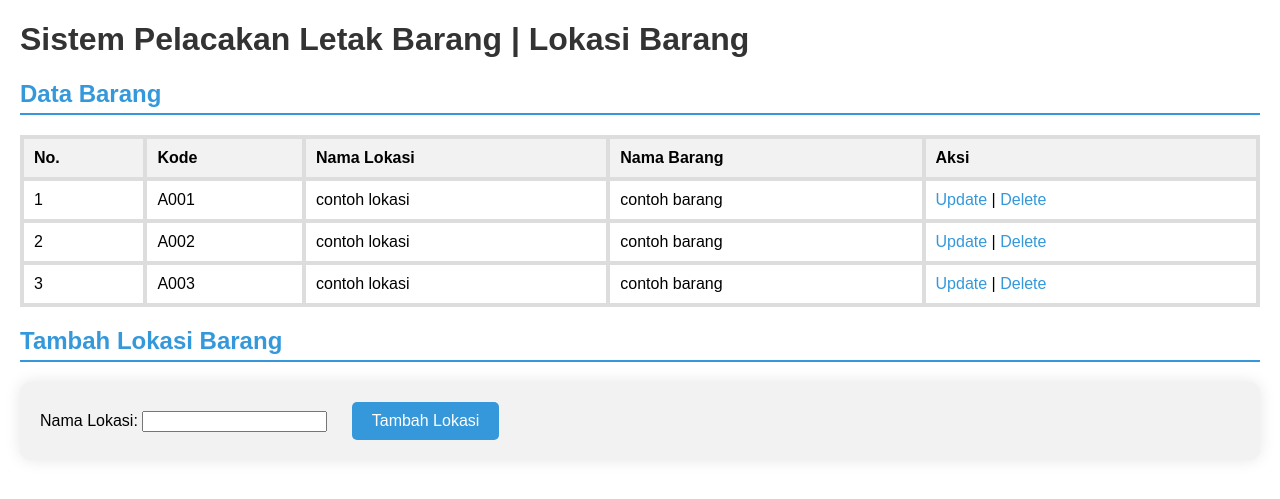
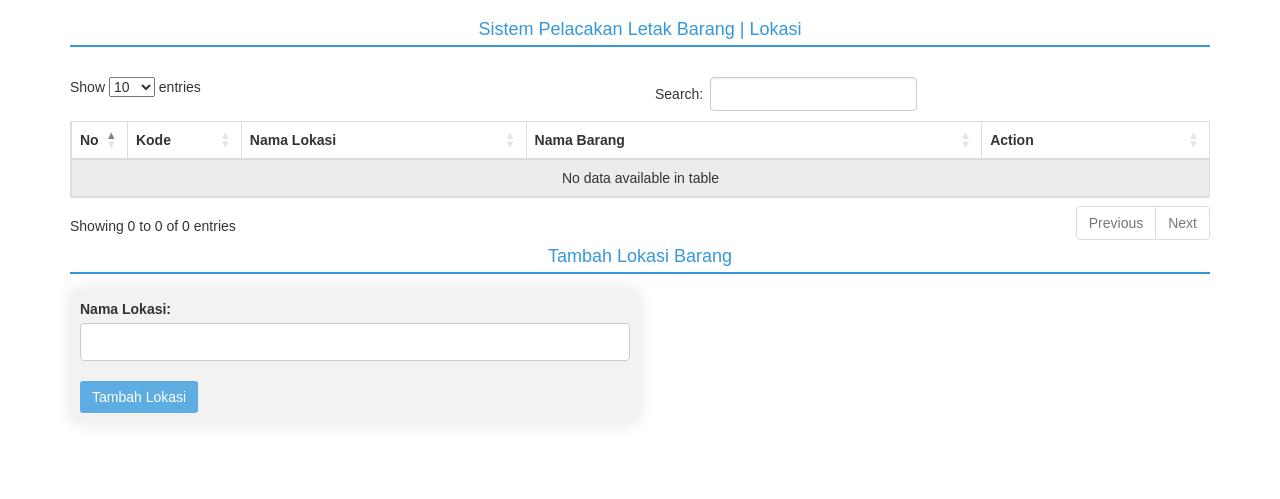
Before and after one commit to cynzhra/Tubes-IMPL, a PHP site: the page made by lokasi/CRUD Lokasi.php in a window 1280 px wide. Shown: the top 499 px of the page. Run offline with PHP 8.4, Linux system fonts and the light colour scheme; data that the repository does not hold is empty; some libraries are stand-ins or nearby versions.

Commit message:
CRUD LOKASI.php

```diff
--- a/lokasi/CRUD Lokasi.php
+++ b/lokasi/CRUD Lokasi.php
@@ -1,156 +1,169 @@
 <!DOCTYPE html>
-<html lang="en">
+<html>
 <head>
+    <meta charset="UTF-8">
+    <meta name="viewport" content="width=device-width, initial-scale=1.0">
+    <title>Lokasi Barang</title>
+    <link rel="stylesheet" type="text/css" href="https://maxcdn.bootstrapcdn.com/bootstrap/3.3.7/css/bootstrap.min.css">
+    <link rel="stylesheet" type="text/css" href="https://cdn.datatables.net/1.10.16/css/dataTables.bootstrap4.min.css">
     <style>
         body {
             font-family: 'Arial', sans-serif;
             margin: 20px;
         }
 
-        h1 {
-            color: #333;
-        }
-
         h2 {
             color: #3498db;
             border-bottom: 2px solid #3498db;
             padding-bottom: 5px;
+            text-align: center;
+            font-size: 18px;
+            margin-top: 0;
+            margin-bottom: 15px;
         }
 
         form {
             margin-bottom: 20px;
-        }
-
-        table {
-            width: 100%;
-            border-collapse: collapse;
-            margin-top: 20px;
-        }
-
-        th, td {
+            margin: 0;
             padding: 10px;
-            text-align: left;
-            border: 1px solid #ddd;
-            border: 4px solid #ddd;
-        }
-
-        th {
-            background-color: #f2f2f2;
-        }
-
-        tr:hover {
-            background-color: #f5f5f5;
-        }
-
-        a {
-            text-decoration: none;
-            color: #3498db;
-        }
-
-        th:first-child,
-        td:first-child {
-            width: px;
-            /* You can adjust the width as needed */
-        }
-
-        form {
-            margin-bottom: 20px;
-            margin: 0 auto; /* Center the form on the page */
-            padding: 20px;
             background-color: #f2f2f2;
             border-radius: 10px;
             box-shadow: 0 0 16px rgba(0, 0, 0, 0.1);
+            max-width: 50%;
+        }
+
+        label {
+            display: block;
+            margin-bottom: 4px;
+            color: #333;
+        }
+
+        input[type="text"] {
+            width: 100%;
+            padding: 8px;
+            margin-bottom: 10px;
+            box-sizing: border-box;
+            border: 1px solid #ccc;
+            border-radius: 4px;
         }
 
         input[type="submit"] {
-            background-color: #3498db;
+            background-color: #5DADE2; /* Lighter shade of blue */
             color: #fff;
-            padding: 10px 20px;
+            padding: 6px 12px; /* Smaller padding */
             border: none;
-            border-radius: 5px;
+            border-radius: 3px; /* Smaller border radius */
             cursor: pointer;
-            font-size: 16px;
-            margin-left: 20px;
+            font-size: 14px; /* Smaller font size */
+            margin: 10px 0 0 0;
         }
 
         input[type="submit"]:hover {
-            background-color: #2980b9;
+            background-color: #3498db; /* Original blue on hover */
+        }
+
+        div.dataTables_wrapper div.dataTables_filter {
+            text-align: right;
         }
     </style>
-    <meta charset="UTF-8">
-    <meta name="viewport" content="width=device-width, initial-scale=1.0">
-    <title>Data Barang</title>
 </head>
 <body>
-    <h1>Sistem Pelacakan Letak Barang | Lokasi Barang</h1>
-    <h2>Data Barang</h2>
-    <table border="1">
+    <div class="container" style="margin-top: 20px">
+        <div class="row">
+            <div class="col-md-12">
+                <h2 style="text-align: center;margin-bottom: 30px">Sistem Pelacakan Letak Barang | Lokasi</h2>
+                <table id="table_id" class="table table-striped table-bordered" cellspacing="0" width="100%">
+                    <thead>
                         <tr>
-            <th>No.</th>
-            <th>Kode</th>
-            <th>Nama Lokasi</th>
-            <th>Nama Barang</th>
-            <th>Aksi</th>
+                            <th style="width: 5%;">No</th>
+                            <th style="width: 10%;">Kode</th>
+                            <th style="width: 25%;">Nama Lokasi</th>
+                            <th style="width: 40%;">Nama Barang</th>
+                            <th style="width: 20%;">Action</th>
                         </tr>
+                    </thead>
+                    <tbody>
                         <?php
-        // Data barang
-        $data_barang = [
-            ["no_kode" => 1, "id_barang" => "A001", "nama_lokasi" => "contoh lokasi", "nama_barang" => "contoh barang", "aksi" => "<a href='update.php?id=1'>Update</a> | <a href='delete.php?id=1'>Delete</a>"],
-            // ... tambahkan data barang lainnya disini
-        ];
+                            $conn = mysqli_connect("localhost", "root", "", "db_toko");
 
-        foreach ($data_barang as $barang) {
-            echo "<tr>";
-            echo "<td>{$barang['no_kode']}</td>";
-            echo "<td>{$barang['id_barang']}</td>";
-            echo "<td>{$barang['nama_lokasi']}</td>";
-            echo "<td>{$barang['nama_barang']}</td>";
-            echo "<td>{$barang['aksi']}</td>";
-            echo "</tr>";
+                            if (!$conn) {
+                                die("Connection failed: " . mysqli_connect_error());
                             }
+
+                            $no = 0;
+                            $ambil = mysqli_query($conn, "select * from lokasi");
+
+                            while ($data = mysqli_fetch_array($ambil)) {
+                                $no++;
                         ?>
-        <?php
-        // Data barang
-        $data_barang = [
-            ["no_kode" => 2, "id_barang" => "A002", "nama_lokasi" => "contoh lokasi", "nama_barang" => "contoh barang", "aksi" => "<a href='update.php?id=1'>Update</a> | <a href='delete.php?id=1'>Delete</a>"],
-            // ... tambahkan data barang lainnya disini
-        ];
+                                <tr>
+                                    <td><?php echo $no;?></td>
+                                    <td><?php echo $data[1];?></td>
+                                    <td style="max-width: 25%; overflow: hidden; text-overflow: ellipsis;"><?php echo $data[2];?></td>
+                                    <td style="max-width: 40%; overflow: hidden; text-overflow: ellipsis;"><?php echo $data[3];?></td>
+                                    <td style="text-align: center; max-width: 20%; overflow: hidden; text-overflow: ellipsis;">
+                                        <button class="btn btn-sm btn-primary" onclick="edit_data(<?php echo $data['id'];?>)"><i class="glyphicon glyphicon-pencil"></i></button>
+                                        <button class="btn btn-sm btn-danger" onclick="delete_data(<?php echo $data['id'];?>)"><i class="glyphicon glyphicon-trash"></i></button>
+                                        <script type="text/javascript">
+                                            $(document).ready( function () {
+                                                $('#table_id').DataTable();
+                                            } );
 
-        foreach ($data_barang as $barang) {
-            echo "<tr>";
-            echo "<td>{$barang['no_kode']}</td>";
-            echo "<td>{$barang['id_barang']}</td>";
-            echo "<td>{$barang['nama_lokasi']}</td>";
-            echo "<td>{$barang['nama_barang']}</td>";
-            echo "<td>{$barang['aksi']}</td>";
-            echo "</tr>";
+                                            function edit_data(id) {
+                                                $.ajax({
+                                                    type: 'GET',
+                                                    url: 'update.php',
+                                                    data: { id: id },
+                                                    success: function (response) {
+                                                        alert('Anda memilih untuk mengedit data dengan ID ' );
+                                                    },
+                                                    error: function (error) {
+                                                        console.log(error);
+                                                        alert('Terjadi kesalahan saat mengambil data untuk diedit.');
                                                     }
-        ?>
-        <?php
-        // Data barang
-        $data_barang = [
-            ["no_kode" => 3, "id_barang" => "A003", "nama_lokasi" => "contoh lokasi", "nama_barang" => "contoh barang", "aksi" => "<a href='update.php?id=1'>Update</a> | <a href='delete.php?id=1'>Delete</a>"],
-            // ... tambahkan data barang lainnya disini
-        ];
+                                                });
+                                            }
 
-        foreach ($data_barang as $barang) {
-            echo "<tr>";
-            echo "<td>{$barang['no_kode']}</td>";
-            echo "<td>{$barang['id_barang']}</td>";
-            echo "<td>{$barang['nama_lokasi']}</td>";
-            echo "<td>{$barang['nama_barang']}</td>";
-            echo "<td>{$barang['aksi']}</td>";
-            echo "</tr>";
+                                            function delete_data(id) {
+                                                if (confirm('Apakah Anda yakin ingin menghapus data ini')) {
+                                                    $.ajax({
+                                                        type: 'POST',
+                                                        url: 'delete.php',
+                                                        data: { id: id },
+                                                        success: function(response) {
+                                                            location.reload();
+                                                        },
+                                                        error: function(error) {
+                                                            console.log(error);
+                                                            alert('Terjadi kesalahan saat menghapus data.');
                                                         }
-        ?>
+                                                    });
+                                                }
+                                            }
+                                        </script>
+                                    </td>
+                                </tr>
+                        <?php } ?>
+                    </tbody>
                 </table>
-
-    <h2>Tambah Lokasi Barang</h2>
-    <!-- Form untuk menambahkan lokasi barang -->
+                <h2 id="tambah-title">Tambah Lokasi Barang</h2>
                 <form action="tambah_lokasi.php" method="post">
                     <label for="nama_lokasi">Nama Lokasi:</label>
                     <input type="text" id="nama_lokasi" name="nama_lokasi" required>
+                    <br>
                     <input type="submit" value="Tambah Lokasi">
                 </form>
+            </div>
+        </div>
+    </div>
+    <script type="text/javascript" src="https://code.jquery.com/jquery-3.2.1.min.js"></script>
+    <script type="text/javascript" src="https://maxcdn.bootstrapcdn.com/bootstrap/3.3.7/js/bootstrap.min.js"></script>
+    <script type="text/javascript" src="https://cdn.datatables.net/1.10.16/js/jquery.dataTables.min.js"></script>
+    <script type="text/javascript" src="https://cdn.datatables.net/1.10.16/js/dataTables.bootstrap4.min.js"></script>
+    <script type="text/javascript">
+        $(document).ready( function () {
+            $('#table_id').DataTable();
+        } );
+    </script>
 </body>
 </html>
```
Lines whose indentation alone changed are shown as unchanged.
